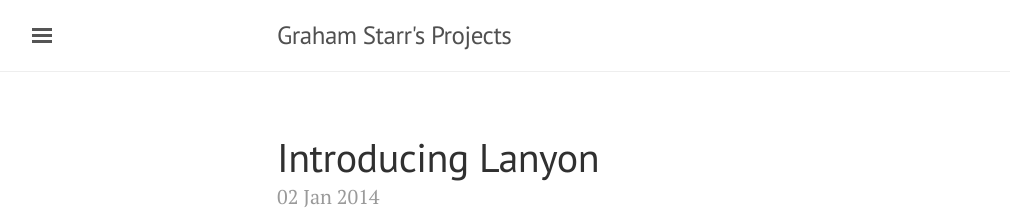
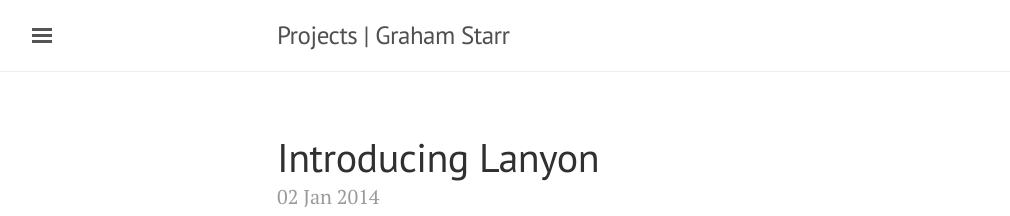
Before and after one commit to gstarr/gstarr.github.io, a Jekyll site: the page built from index.html, in a window 1280 px wide and 900 px high. Shown: the top 216 px of the window, without its empty margins (3-1013 px from the left). Built offline with Jekyll 4.4.1, drawn with Linux system fonts in a browser that asks for light colours; the list of posts is cut into pages by our own code; some of the changed lines change nothing that is shown.

Commit message:
updated general config settings and favicon

```diff
--- a/_config.yml
+++ b/_config.yml
@@ -5,9 +5,9 @@
 relative_permalinks: true
 
 # Setup
-title:               Graham Starr's Projects
+title:               Projects | Graham Starr
 tagline:             ''
-description:         'A reserved <a href="http://jekyllrb.com" target="_blank">Jekyll</a> theme that places the utmost gravity on content with a hidden drawer. Made by <a href="https://twitter.com/mdo" target="_blank">@mdo</a>.'
+description:         'A projects page for <a href="http://gstarr.me" target="_blank">Graham Starr</a>, built with Jekyll using <a href="https://github.com/poole/lanyon" target="_blank">Lanyon</a>.'
 url:                 http://gstarr.me/projects
 baseurl:             '/projects/'
 paginate:            5
@@ -15,7 +15,7 @@
 # About/contact
 author:
   name:              Graham Starr
-  url:               https://twitter.com/grahamstarr
+  url:               http://gstarr.me/
   email:             hello@gstarr.me
 
 # Custom vars
--- a/_includes/head.html
+++ b/_includes/head.html
@@ -21,7 +21,7 @@
   <link rel="stylesheet" href="https://fonts.googleapis.com/css?family=PT+Serif:400,400italic,700%7CPT+Sans:400">
 
   <!-- Icons -->
-  <link rel="apple-touch-icon-precomposed" sizes="144x144" href="{{ site.baseurl }}/public/apple-touch-icon-precomposed.png">
+  <link rel="apple-touch-icon-precomposed" sizes="144x144" href="{{ site.baseurl }}/public/favicon.png">
   <link rel="shortcut icon" href="{{ site.baseurl }}/public/favicon.ico">
 
   <!-- RSS -->
```
Also changed, not shown: public/apple-touch-icon-precomposed.png (deleted), public/favicon.ico.
